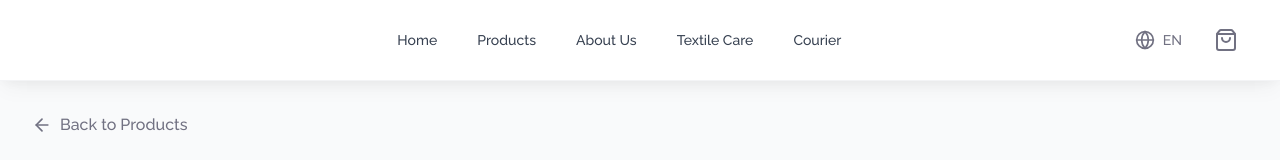
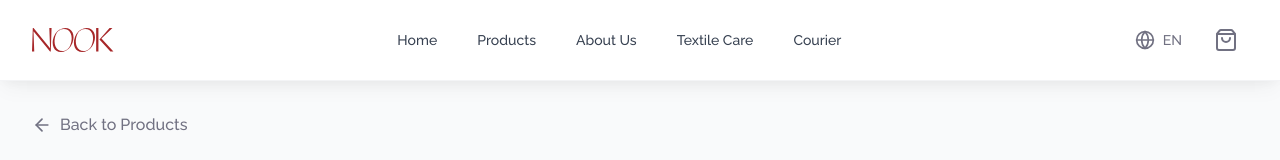
Before and after one commit to fergujay/nook, a React (Vite) app: page /products/1 in a window 1280 px wide. Shown: the top 160 px of the page. Built offline with nearby package versions, Linux system fonts and the light colour scheme.

Commit message:
🐛 Fix logo color: use white only when transparent or menu open, normal when scrolled

```diff
--- a/src/components/Layout.tsx
+++ b/src/components/Layout.tsx
@@ -94,7 +94,7 @@ export default function Layout({ children }: LayoutProps) {
         >
           <div className="flex justify-between items-center h-20">
             <Link to="/" className="flex items-center group">
-              {shouldBeTransparent && !mobileMenuOpen ? (
+              {shouldBeTransparent || mobileMenuOpen ? (
                 <img
                   src={getAssetPath("logo-white.svg")}
                   alt="Nook"
@@ -102,7 +102,7 @@ export default function Layout({ children }: LayoutProps) {
                 />
               ) : (
                 <img
-                  src={getAssetPath("logo-white.svg")}
+                  src={getAssetPath("logo.svg")}
                   alt="Nook"
                   className="h-6 group-hover:opacity-80 transition-opacity"
                 />
```
